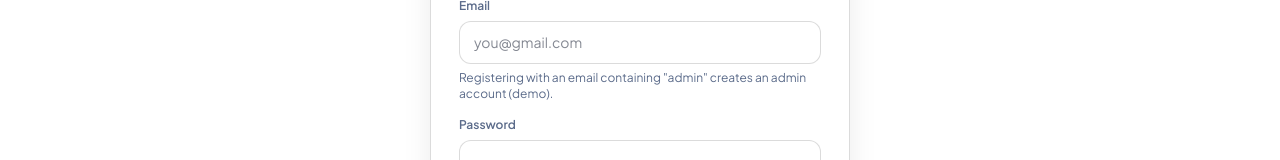
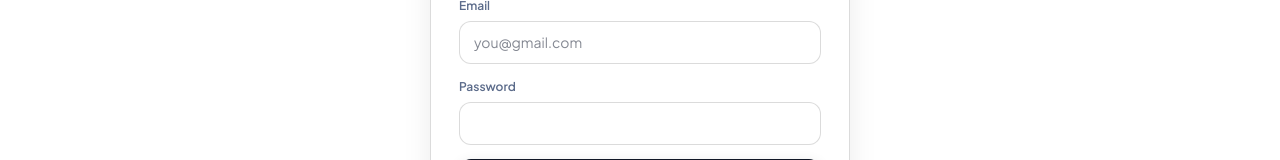
Before and after one commit to Jose-11-2001/lodge-frontend, a Next.js app: page /register in a window 1280 px wide. Shown: the part 338-498 px from the top of the page. Built offline with nearby package versions, Linux system fonts and the light colour scheme; no server answers.

Commit message:
fixing colours

```diff
--- a/components/AuthForm.tsx
+++ b/components/AuthForm.tsx
@@ -69,10 +69,7 @@ export default function AuthForm({ mode }: { mode: 'login' | 'register' }) {
               autoComplete="email"
               placeholder="you@gmail.com"
             />
-            <small className="text-xs text-[var(--muted)]">
-              Registering with an email containing &quot;admin&quot; creates an
-              admin account (demo).
-            </small>
+
           </div>
         )}
 
```
